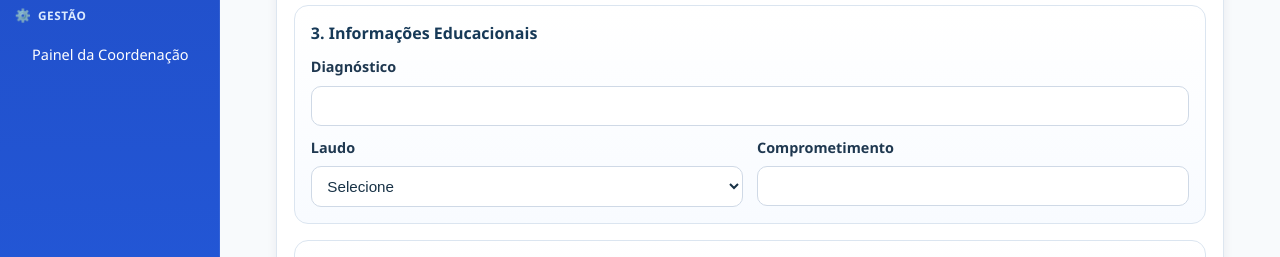
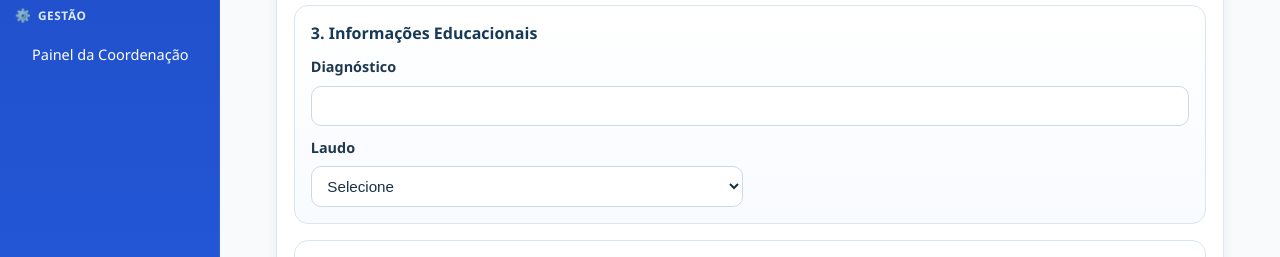
Before and after one commit to terezinhasouzacosta-netizen/aee-registro-eraa, a React (Vite) app: page /alunos in a window 1280 px wide. Shown: the part 860-1117 px from the top of the page. Built offline with nearby package versions, Linux system fonts and the light colour scheme; no server answers; the database is empty; sample sign-in values are in the browser's storage.

Commit message:
Simplifica informações educacionais do cadastro do aluno

```diff
--- a/src/components/AlunoForm.jsx
+++ b/src/components/AlunoForm.jsx
@@ -217,16 +217,6 @@ function AlunoForm({ alunoEmEdicao, onSubmit, onCancel, loading }) {
                 <option value="Não">Não</option>
               </select>
             </div>
-
-            <div>
-              <label htmlFor="comprometimento">Comprometimento</label>
-              <input
-                id="comprometimento"
-                name="comprometimento"
-                value={form.comprometimento}
-                onChange={handleChange}
-              />
-            </div>
           </div>
         </section>
 
```
